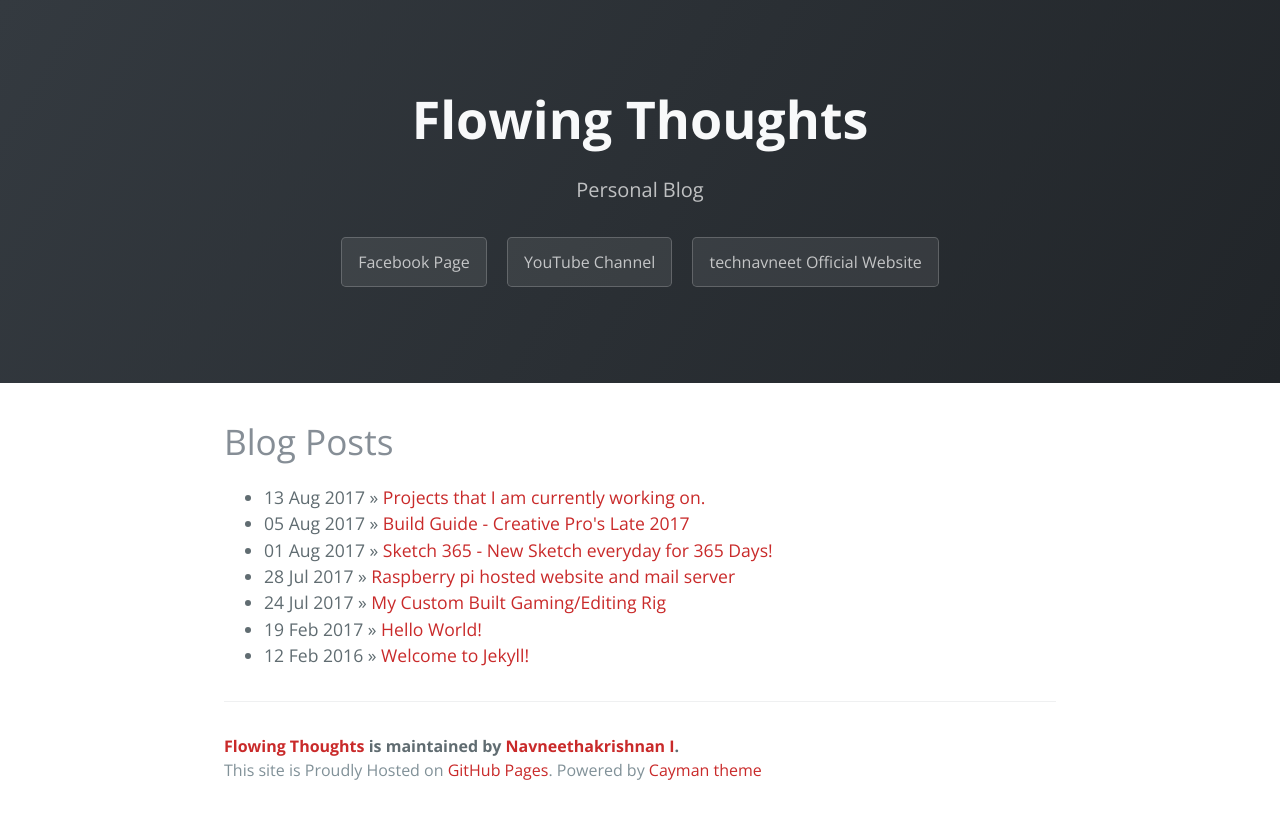
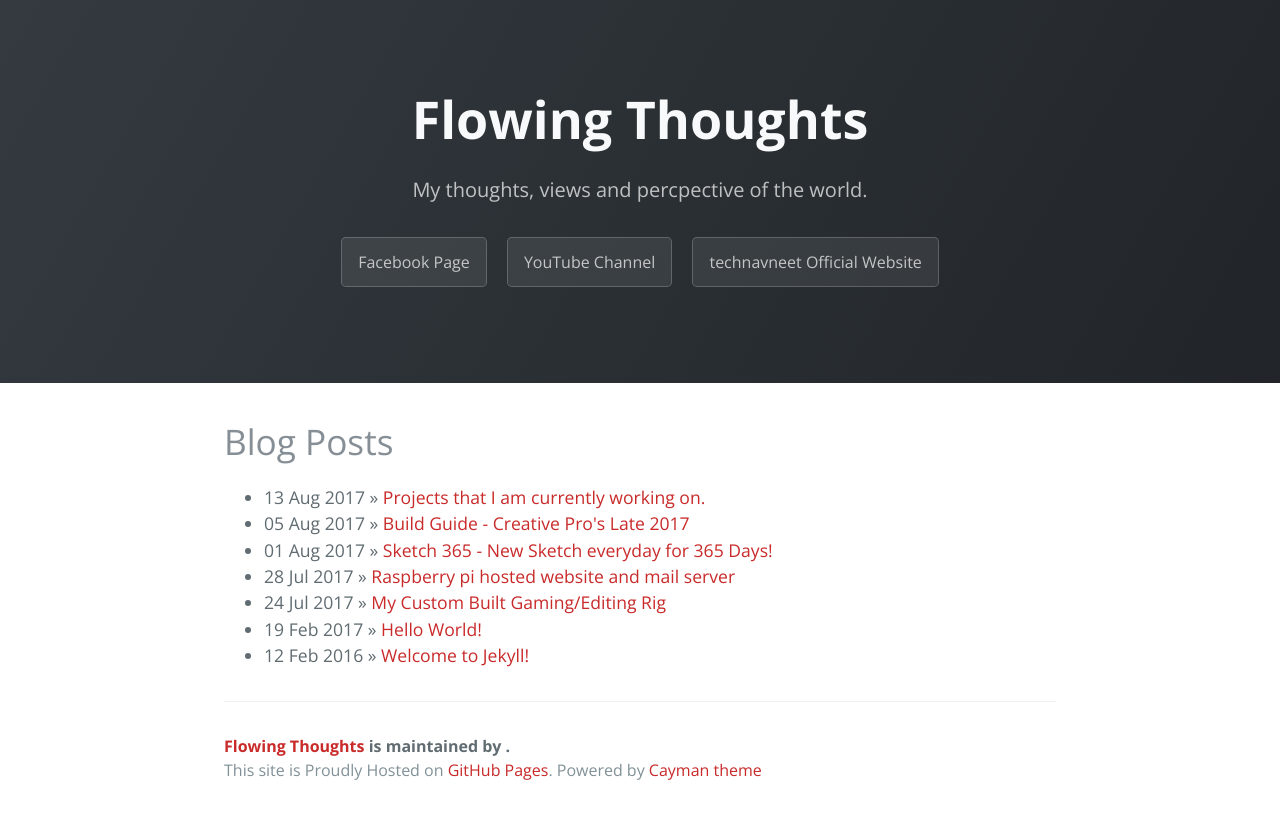
Before and after one commit to Navneet-Suresh/Navneet-Suresh.github.io, a Jekyll site: the page built from index.html, in a window 1280 px wide. Shown: the top 819 px of the page. Built offline with Jekyll 4.4.1, drawn with Linux system fonts in a browser that asks for light colours; nearby versions of some CDN libraries; the list of posts is cut into pages by our own code.

Commit message:
Update _config.yml

```diff
--- a/_config.yml
+++ b/_config.yml
@@ -1,15 +1,22 @@
 # Setup
 title:        Flowing Thoughts
-tagline:      Personal Blog
+tagline:      My thoughts, views and percpective of the world.
+description:  This blog is a place where I will share my thoughts, views and my percpective on everything that touches me in my daily routine.
+author: Navneethakrishnan I
+twitter:
+  username: navneet-suresh
+logo: /favicon.png
+lang: en_US
 baseurl:      ""
 paginate:     1
 future: true
 
 # About/contact
-author:
-  name:       Navneethakrishnan I
-  url:        https://navneet-suresh.github.io
-
+social:
+  name: Navneethakrishnan
+  links:
+    - https://twitter.com/navneet-suresh
+    - https://www.facebook.com/itechnavneet
 # Gems
 gems:
   - jekyll-paginate
```
